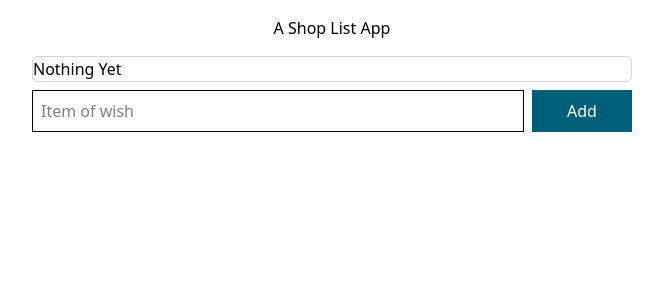
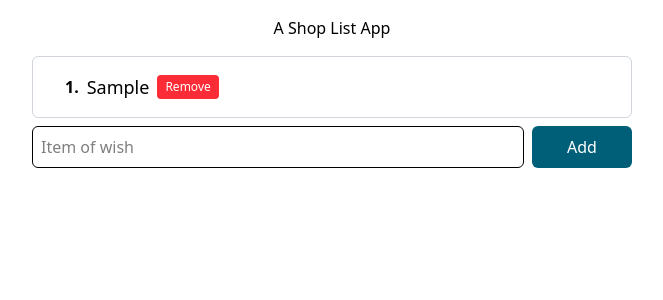
Before and after one commit to sonangrai/task-management-sys, a Nuxt app: page / in a window 1280 px wide. Both pictures are taken after typing "Sample" into the empty fields and a click on the button "Add". Shown: the top 300 px of the page, without its empty margins (308-971 px from the left). Built offline with nearby package versions, Linux system fonts and the light colour scheme.

Commit message:
feat: added pinia

```diff
--- a/app/components/add-form.vue
+++ b/app/components/add-form.vue
@@ -1,22 +1,10 @@
 <script lang="ts" setup>
-import { onMounted, ref } from "vue";
-
-const wishList = ref<string[]>([]);
-
-onMounted(() => {
-  const localWish = localStorage.getItem("wishList");
-  if (localWish && JSON.parse(localWish)) {
-    wishList.value = JSON.parse(localWish);
-  }
-});
-
+const wishList = useWishlistStore();
 const newValue = ref("");
 
 const handleSubmit = () => {
   if (newValue.value.trim() != "") {
-    wishList.value.push(newValue.value);
-
-    localStorage.setItem("wishList", JSON.stringify(wishList.value));
+    wishList.addWish(newValue.value);
   }
   newValue.value = "";
 };
@@ -27,14 +15,14 @@ const handleSubmit = () => {
     <div class="flex gap-2">
       <input
         type="text"
-        class="border grow-2 p-2"
+        class="border grow-2 p-2 rounded-md"
         placeholder="Item of wish"
         name="newValue"
         v-model="newValue"
       />
       <button
         type="submit"
-        class="bg-cyan-800 text-white w-[100px] cursor-pointer"
+        class="bg-cyan-800 text-white w-[100px] cursor-pointer rounded-md"
       >
         Add
       </button>
--- a/app/components/list.vue
+++ b/app/components/list.vue
@@ -1,20 +1,34 @@
 <script setup lang="ts">
-import { onMounted, ref } from "vue";
+import { useWishlistStore } from "~/stores/wishlist";
 
-const wishList = ref();
-
-onMounted(() => {
-  const wishLocal = localStorage.getItem("wishList");
-  if (wishLocal) wishList.value = JSON.parse(wishLocal);
-});
+const wishList = useWishlistStore();
 </script>
 
 <template>
   <div class="border border-gray-300 rounded-md">
-    <div v-if="!wishList">Nothing Yet</div>
+    <div
+      v-if="wishList.wish.length == 0"
+      class="p-4 text-center text-green-800"
+    >
+      Nothing Yet in your wish
+    </div>
     <div v-else class="p-4">
-      <ul class="list-decimal pl-4">
-        <li v-for="item of wishList">{{ item }}</li>
+      <ul class="pl-4 flex flex-col gap-2">
+        <li
+          v-for="(item, i) of wishList.wish"
+          :key="item"
+          class="flex gap-2 items-center"
+        >
+          <span class="font-bold">{{ i + 1 }}.</span>
+          <span class="text-lg">{{ item }}</span>
+
+          <button
+            @click="wishList.removeWish(i)"
+            class="bg-red-500 text-white rounded-sm px-2 py-1 text-xs cursor-pointer"
+          >
+            Remove
+          </button>
+        </li>
       </ul>
     </div>
   </div>
--- /dev/null
+++ b/app/stores/wishlist.ts
@@ -0,0 +1,18 @@
+import { defineStore } from "pinia";
+
+type TWish = string[];
+
+export const useWishlistStore = defineStore("wishes", {
+  state: () => {
+    return { wish: [] as TWish };
+  },
+  actions: {
+    addWish(item: string) {
+      this.wish.push(item);
+    },
+
+    removeWish(index: number) {
+      this.wish.splice(index, 1);
+    },
+  },
+});
--- a/nuxt.config.ts
+++ b/nuxt.config.ts
@@ -5,6 +5,7 @@ export default defineNuxtConfig({
   compatibilityDate: "2025-07-15",
   devtools: { enabled: true },
   css: ["~/assets/css/main.css"],
+  modules: ["@pinia/nuxt"],
   vite: {
     plugins: [tailwindcss()],
   },
--- a/package.json
+++ b/package.json
@@ -10,8 +10,10 @@
     "postinstall": "nuxt prepare"
   },
   "dependencies": {
+    "@pinia/nuxt": "^0.11.2",
     "@tailwindcss/vite": "^4.1.14",
     "nuxt": "^4.1.3",
+    "pinia": "^3.0.3",
     "tailwindcss": "^4.1.14",
     "vue": "^3.5.22",
     "vue-router": "^4.5.1"
```
Also changed, not shown: 1 other file (tests, documents, lock files or other folders).
